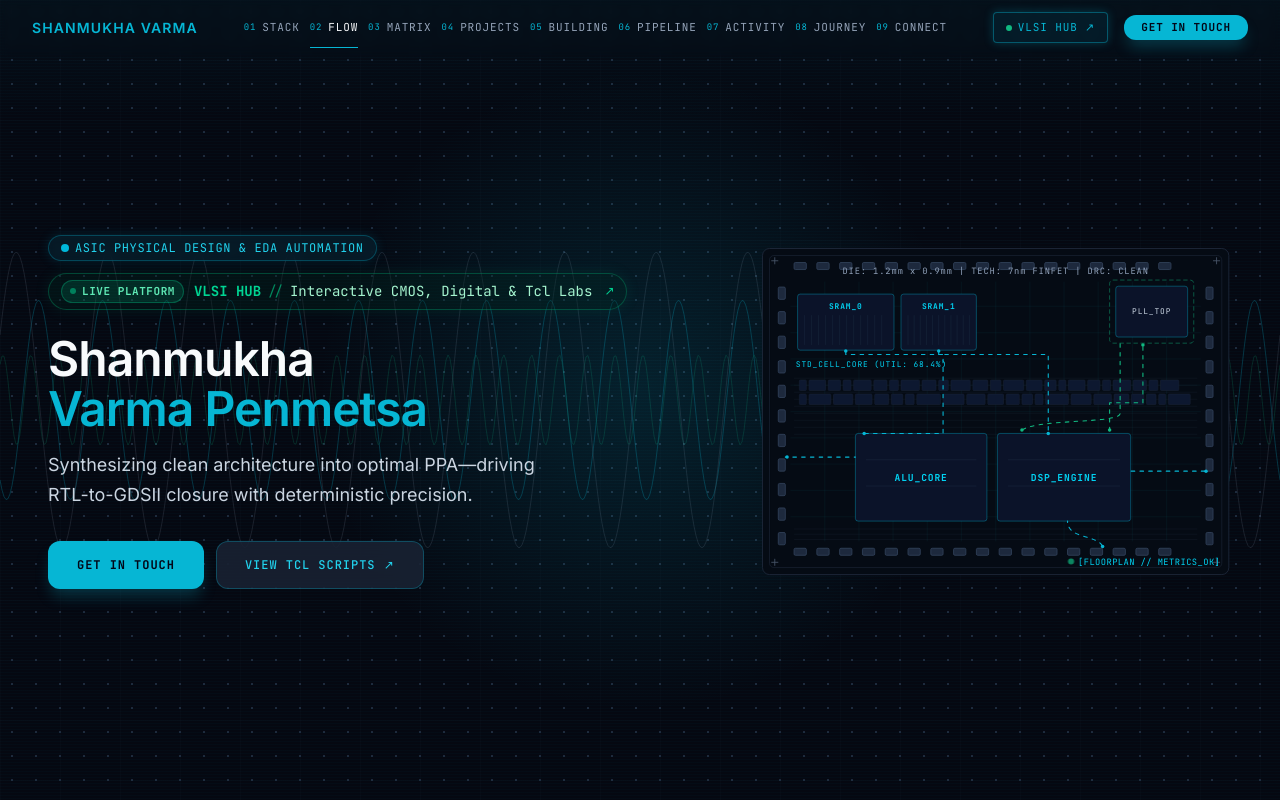
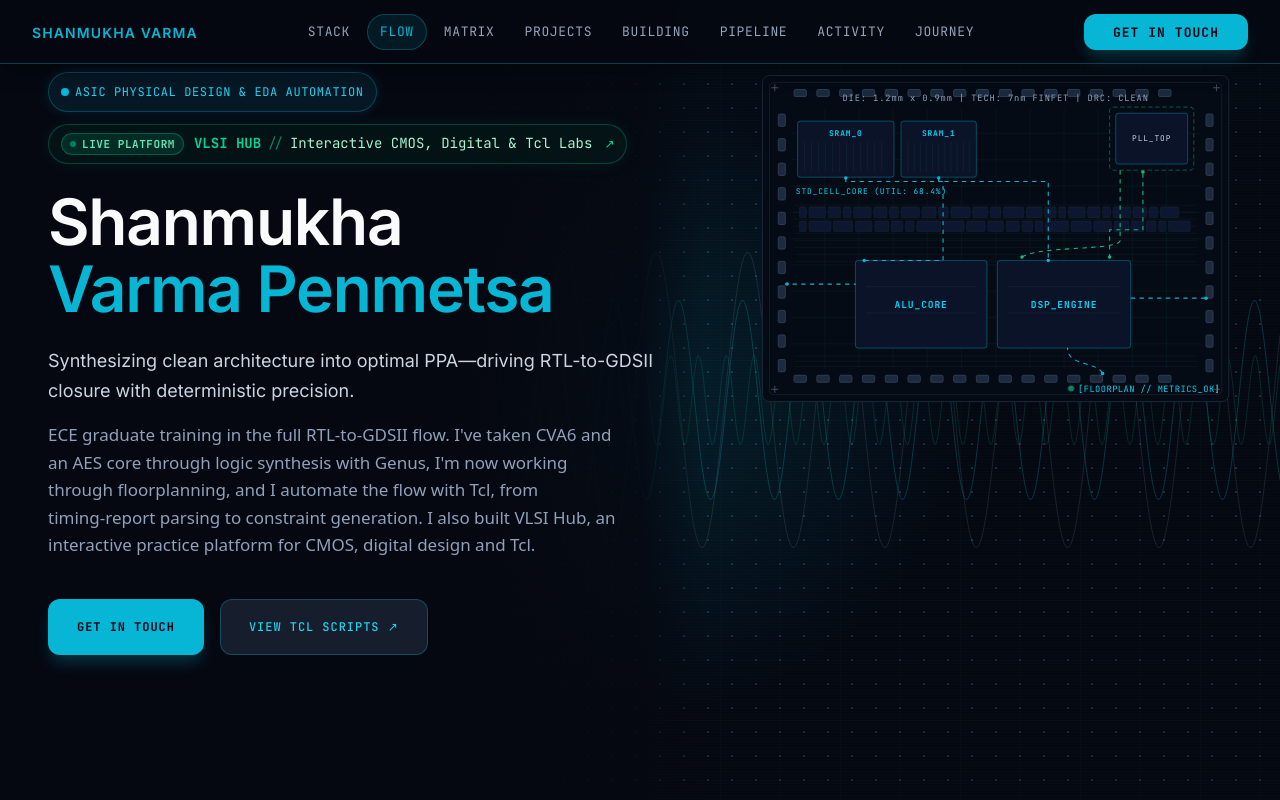
Before and after one commit to shanmukhavarma007/Portfolio-PD, a Next.js app: page / in a window 1280 px wide. Shown: the top 800 px of the page. Built offline with nearby package versions, Linux system fonts and the light colour scheme.

Commit message:
Update portfolio design and project showcase

```diff
--- a/src/app/globals.css
+++ b/src/app/globals.css
@@ -79,7 +79,7 @@
 
   /* Sticky header height — shared by scroll padding, progress bar and
      mobile-menu spacing so they can never drift apart. */
-  --header-h: calc(56px + env(safe-area-inset-top, 0px));
+  --header-h: calc(64px + env(safe-area-inset-top, 0px));
 }
 
 /* ═══════════════════════════════════════════════════════════
@@ -822,30 +822,31 @@ button:focus-visible {
   top: 0;
   left: 0;
   right: 0;
-  height: var(--header-h);
+  height: 64px; /* h-16 */
   padding-top: env(safe-area-inset-top, 0px);
   z-index: 200;
-  /* Transparent over the hero; becomes a dark translucent surface on scroll. */
-  background: transparent;
-  border-bottom: 1px solid transparent;
+  /* Dark translucent surface with hairline cyan bottom border */
+  background: color-mix(in srgb, var(--bg) 92%, transparent);
+  border-bottom: 1px solid color-mix(in srgb, var(--accent) 32%, transparent);
+  box-shadow: 0 6px 20px rgba(0, 0, 0, 0.35);
+  -webkit-backdrop-filter: blur(8px);
+  backdrop-filter: blur(8px);
   transition: background var(--dur-base) var(--ease-standard),
               border-color var(--dur-base) var(--ease-standard),
               box-shadow var(--dur-base) var(--ease-standard);
 }
 
-/* Light backdrop blur only where there is room; mobile stays blur-free to
-   avoid scroll jank on low-power devices. */
 @media (min-width: 768px) {
   .glass-nav {
-    -webkit-backdrop-filter: blur(4px);
-    backdrop-filter: blur(4px);
-  }
-}
-
+    height: 64px;
+  }
+}
+
+/* Scrolled state - slightly more opaque */
 .glass-nav.scrolled {
-  background: color-mix(in srgb, var(--bg) 92%, transparent);
-  border-bottom-color: color-mix(in srgb, var(--accent) 32%, transparent);
-  box-shadow: 0 6px 20px rgba(0, 0, 0, 0.35);
+  background: color-mix(in srgb, var(--bg) 96%, transparent);
+  border-bottom-color: color-mix(in srgb, var(--accent) 40%, transparent);
+  box-shadow: 0 8px 24px rgba(0, 0, 0, 0.4);
 }
 
 /* ─── Cursor Glow Card ─── */
@@ -1362,43 +1363,46 @@ button:focus-visible {
   animation: fadeInUp 0.25s ease-out both;
 }
 
-/* ─── Nav Link ─── */
-
-.nav-link {
+/* ─── Nav Pill (desktop) ─── */
+
+.nav-pill {
   position: relative;
   color: var(--text-muted);
+  background: transparent;
+  border: 1px solid transparent;
+  transition: color var(--dur-fast) var(--ease-out),
+              background var(--dur-fast) var(--ease-out),
+              border-color var(--dur-fast) var(--ease-out);
+}
+
+@media (hover: hover) {
+  .nav-pill:hover {
+    color: var(--text);
+    background: color-mix(in srgb, var(--accent) 8%, transparent);
+  }
+}
+
+.nav-pill:focus-visible {
+  outline: 2px solid var(--accent);
+  outline-offset: 2px;
+}
+
+.nav-pill.is-active {
+  color: var(--accent);
+  background: color-mix(in srgb, var(--accent) 10%, transparent);
+  border-color: color-mix(in srgb, var(--accent) 30%, transparent);
+}
+
+/* ─── Nav Link (mobile) ─── */
+
+.site-nav-link {
+  position: relative;
+  color: var(--text-secondary);
   transition: color var(--dur-base) var(--ease-out);
 }
 
-.nav-link::after {
-  content: '';
-  position: absolute;
-  bottom: -4px;
-  left: 0;
-  width: 100%;
-  height: 1px;
-  background: var(--accent);
-  transform: scaleX(0);
-  transform-origin: center;
-  transition: transform var(--dur-base) var(--ease-out);
-}
-
-.nav-link.is-active {
-  color: var(--text);
-}
-
-.nav-link.is-active::after {
-  transform: scaleX(1);
-}
-
-@media (hover: hover) {
-  .nav-link:hover {
-    color: var(--text);
-  }
-
-  .nav-link:hover::after {
-    transform: scaleX(1);
-  }
+.site-nav-link[aria-current="location"] {
+  color: var(--accent);
 }
 
 /* Optional scroll-progress bar — included via CSS scroll-driven animation,
--- a/src/app/layout.tsx
+++ b/src/app/layout.tsx
@@ -109,13 +109,13 @@ export default function RootLayout({
       className={`${inter.variable} ${jetbrainsMono.variable}`}
       suppressHydrationWarning
     >
-      <head>
+      <head />
+      <body>
+        {/* JSON-LD moved to body to avoid browser-extension DOM injection in <head> */}
         <script
           type="application/ld+json"
           dangerouslySetInnerHTML={{ __html: JSON.stringify(jsonLd) }}
         />
-      </head>
-      <body>
         <a href="#main" className="skip-link">
           Skip to main content
         </a>
--- a/src/components/Hero.tsx
+++ b/src/components/Hero.tsx
@@ -7,7 +7,7 @@ export function Hero() {
   return (
     <section
       id="hero"
-      className="scroll-reveal section-glow relative flex min-h-dvh flex-col justify-start overflow-hidden pt-[calc(72px+env(safe-area-inset-top,0px))] pb-8 lg:justify-center lg:pb-12"
+      className="scroll-reveal section-glow relative flex min-h-dvh flex-col overflow-hidden pt-[calc(72px+env(safe-area-inset-top,0px))] pb-8 lg:pb-12"
     >
       {/* Background grid */}
       <div
@@ -42,7 +42,19 @@ export function Hero() {
         }}
       />
 
-      <div className="section-inner flex flex-col-reverse lg:grid lg:grid-cols-[7fr_5fr] items-center gap-8 lg:gap-12 w-full relative z-10">
+      {/* Text-column waveform fade: dark gradient on the left ~55% to keep AA contrast */}
+      <div
+        aria-hidden="true"
+        style={{
+          position: "absolute",
+          inset: 0,
+          zIndex: 1,
+          pointerEvents: "none",
+          background: "linear-gradient(90deg, var(--bg) 0%, var(--bg) 35%, color-mix(in srgb, var(--bg) 85%, transparent) 50%, transparent 55%)",
+        }}
+      />
+
+      <div className="section-inner flex flex-col-reverse lg:grid lg:grid-cols-[7fr_5fr] items-start gap-8 lg:gap-12 w-full relative z-10">
         {/* ASIC floorplan visualization */}
         <div className="flex justify-center w-full lg:order-2" aria-hidden="true">
           <div
@@ -58,11 +70,13 @@ export function Hero() {
         </div>
 
         {/* Hero text content */}
-        <div className="max-w-[680px] flex flex-col justify-center w-full lg:order-1">
+        <div className="max-w-[680px] flex flex-col w-full lg:order-1">
+          {/* Text stack with explicit mt-* for precise spacing */}
+          <div className="flex flex-col max-w-[60ch]">
             {/* Top badge pills */}
-          <div className="flex flex-wrap items-center gap-3 mb-6">
+            <div className="flex flex-wrap items-center gap-3">
               {/* Role / Status Badge */}
-            <div className="glass-badge glass-badge--wrap font-mono text-xs tracking-wider shadow-[0_0_12px_rgba(6,182,212,0.15)]">
+              <div className="glass-badge glass-badge--wrap font-mono text-xs tracking-wider shadow-[0_0_12px_rgba(6,182,212,0.15)] h-10 flex items-center">
                 <span className="relative flex h-2 w-2 shrink-0">
                   <span className="animate-ping absolute inline-flex h-full w-full rounded-full bg-cyan-400 opacity-75"></span>
                   <span className="relative inline-flex rounded-full h-2 w-2 bg-cyan-500"></span>
@@ -75,7 +89,7 @@ export function Hero() {
                 href="https://vlsi-hub-iota.vercel.app/"
                 target="_blank"
                 rel="noopener noreferrer"
-              className="group relative inline-flex flex-wrap items-center gap-2.5 px-3 py-1.5 rounded-full bg-emerald-950/30 hover:bg-emerald-900/40 border border-emerald-500/30 hover:border-emerald-400/60 shadow-[0_0_15px_rgba(16,185,129,0.1)] hover:shadow-[0_0_20px_rgba(16,185,129,0.25)] transition-all duration-300 w-fit max-w-full"
+                className="group relative inline-flex flex-wrap items-center gap-2.5 px-3 py-1.5 rounded-full bg-emerald-950/30 hover:bg-emerald-900/40 border border-emerald-500/30 hover:border-emerald-400/60 shadow-[0_0_15px_rgba(16,185,129,0.1)] hover:shadow-[0_0_20px_rgba(16,185,129,0.25)] transition-all duration-300 w-fit max-w-full h-10 flex items-center"
               >
                 {/* Hardware Status Pill Tag */}
                 <span className="shrink-0 flex items-center gap-1.5 px-2 py-0.5 rounded-full bg-emerald-500/15 border border-emerald-400/30 text-[10px] sm:text-[11px] font-mono font-semibold tracking-wider text-emerald-300 uppercase">
@@ -97,13 +111,11 @@ export function Hero() {
               </a>
             </div>
 
-          {/* Name */}
-          <h1
-            className="text-2xl sm:text-4xl lg:text-5xl font-semibold leading-[1.05] tracking-tight text-balance"
+            {/* Name — 24px from badges */}
+            <h1 className="mt-6 text-[clamp(2.5rem,5vw,4.5rem)] font-semibold leading-[1.05] tracking-tight text-balance"
               style={{
                 fontFamily: "var(--font-display)",
                 color: "var(--text)",
-              margin: "0 0 16px 0",
                 letterSpacing: "-0.02em",
                 fontWeight: 600,
                 lineHeight: 1.05,
@@ -114,16 +126,22 @@ export function Hero() {
               <span style={{ color: "var(--accent)" }}>Varma Penmetsa</span>
             </h1>
 
-          {/* Bio */}
-          <p className="text-base sm:text-lg leading-relaxed max-w-[520px] text-pretty text-[var(--text-secondary)] mb-8">
-            Synthesizing clean architecture into optimal PPA—driving RTL-to-GDSII closure with deterministic precision.
+            {/* Lead sentence — 24px from headline, same measure as paragraph */}
+            <p className="mt-6 text-base sm:text-lg leading-relaxed max-w-[60ch] text-pretty text-[var(--text-secondary)]">
+              Synthesizing clean architecture into optimal PPA—driving <span className="whitespace-nowrap">RTL-to-GDSII</span> closure with deterministic precision.
             </p>
 
-          {/* CTAs */}
-          <div className="flex flex-col sm:flex-row gap-3 w-full sm:w-auto">
+            {/* Supporting paragraph — 16px from lead, visibly smaller, quieter, same measure */}
+            <p className="mt-4 text-base md:text-[17px] leading-relaxed max-w-[60ch] text-pretty text-slate-400 font-sans">
+              ECE graduate training in the full <span className="whitespace-nowrap">RTL-to-GDSII</span> flow. I&apos;ve taken CVA6 and an AES core through logic synthesis with Genus, I&apos;m now working through floorplanning, and I automate the flow with Tcl, from <span className="whitespace-nowrap">timing-report</span> parsing to constraint generation. I also built VLSI Hub, an interactive practice platform for CMOS, digital design and Tcl.
+            </p>
+          </div>
+
+          {/* CTAs — 32px mobile / 40px desktop from paragraph */}
+          <div className="mt-8 sm:mt-10 flex flex-col sm:flex-row gap-3 sm:gap-4 w-full sm:w-auto">
             <a
               href="#contact"
-              className="btn-primary btn-hover-lift min-h-[48px] w-full sm:w-auto text-center"
+              className="btn-primary btn-hover-lift h-12 sm:h-14 flex items-center justify-center w-full sm:w-auto text-center"
             >
               GET IN TOUCH
             </a>
@@ -131,7 +149,7 @@ export function Hero() {
               href="https://github.com/shanmukhavarma007/tcl-scripts"
               target="_blank"
               rel="noopener noreferrer"
-              className="btn-secondary btn-hover-lift min-h-[48px] w-full sm:w-auto text-center"
+              className="btn-secondary btn-hover-lift h-12 sm:h-14 flex items-center justify-center w-full sm:w-auto text-center"
             >
               VIEW TCL SCRIPTS ↗
             </a>
--- a/src/components/Nav.tsx
+++ b/src/components/Nav.tsx
@@ -19,6 +19,9 @@ const NAV_ITEMS = [
   { num: "08", label: "JOURNEY", href: "#journey" },
   { num: "09", label: "CONNECT", href: "#contact" },
 ];
+
+// Desktop nav items (excludes CONNECT which is handled by the GET IN TOUCH CTA)
+const DESKTOP_NAV_ITEMS = NAV_ITEMS.slice(0, 8);
 
 /** Stable identity so the section observer is built exactly once. */
 const SECTION_IDS = NAV_ITEMS.map((item) => item.href.slice(1));
@@ -154,10 +157,10 @@ export function Nav() {
   return (
     <>
       <header className={`glass-nav ${scrolled ? "scrolled" : ""}`}>
-        <div className="mx-auto flex h-full max-w-7xl items-center justify-between gap-2 px-4 sm:px-6 lg:px-8">
-          {/* Left: brand */}
+        <div className="mx-auto grid h-16 w-full max-w-[1600px] grid-cols-[auto_minmax(0,1fr)_auto] items-center gap-x-10 px-4 sm:px-6 lg:px-8">
+          {/* Column 1: logo */}
           <div
-            className="shrink-0"
+            className="shrink-0 whitespace-nowrap"
             style={{
               fontFamily: "var(--font-display)",
               fontSize: "14px",
@@ -171,117 +174,40 @@ export function Nav() {
             </span>
           </div>
 
-          {/* Center: numbered nav (desktop only) */}
+          {/* Column 2: nav links (desktop only) — centered in its column, never overlaps */}
           <nav
             aria-label="Primary"
-            className="hidden items-center gap-2.5 xl:flex 2xl:gap-5"
+            className="hidden xl:block min-w-0"
           >
-            {NAV_ITEMS.map((item) => {
+            <ul className="mx-auto flex w-max max-w-full items-center justify-center gap-x-1 2xl:gap-x-2">
+              {DESKTOP_NAV_ITEMS.map((item) => {
                 const isActive = activeId === item.href.slice(1);
                 return (
+                  <li key={item.num}>
                     <a
-                  key={item.num}
                       href={item.href}
                       onClick={() => onNavClick(item.href)}
                       aria-current={isActive ? "location" : undefined}
-                  className={`nav-link ${
-                    isActive ? "is-active" : ""
-                  } flex items-center gap-1.5 whitespace-nowrap py-2 transition-colors`}
-                  style={{
-                    fontFamily: "var(--font-mono)",
-                    fontSize: "11px",
-                    letterSpacing: "0.08em",
-                    textDecoration: "none",
-                  }}
+                      className={`nav-pill ${isActive ? "is-active" : ""} inline-flex h-9 items-center rounded-full border border-transparent px-3 font-mono text-[13px] uppercase tracking-wider whitespace-nowrap transition-all duration-200`}
                     >
-                  <span
-                    style={{ color: "var(--accent)", fontSize: "9px" }}
-                    aria-hidden="true"
-                  >
-                    {item.num}
-                  </span>
                       {item.label}
                     </a>
+                  </li>
                 );
               })}
+            </ul>
           </nav>
 
-          {/* Right: VLSI Hub + social + CTA (desktop only) */}
-          <div className="hidden shrink-0 items-center gap-4 xl:flex">
-            <a
-              href="https://vlsi-hub-iota.vercel.app/"
-              target="_blank"
-              rel="noopener noreferrer"
-              className="inline-flex items-center gap-1.5 whitespace-nowrap rounded py-1.5 px-3 transition-shadow"
-              style={{
-                fontFamily: "var(--font-mono)",
-                fontSize: "11px",
-                letterSpacing: "0.08em",
-                color: "var(--accent)",
-                textDecoration: "none",
-                border: "1px solid color-mix(in srgb, var(--accent) 40%, transparent)",
-                background: "color-mix(in srgb, var(--accent) 8%, transparent)",
-                boxShadow: "0 0 10px color-mix(in srgb, var(--accent) 25%, transparent)",
-              }}
-            >
-              <span
-                className="status-dot-pulse shrink-0 rounded-full"
-                aria-hidden="true"
-                style={{
-                  width: "6px",
-                  height: "6px",
-                  background: "var(--success)",
-                  color: "var(--success)",
-                }}
-              />
-              VLSI HUB ↗<span className="sr-only"> (opens in a new tab)</span>
-            </a>
-
-            {/* GitHub / LinkedIn shortcuts — only where there is room */}
-            <a
-              href="https://github.com/shanmukhavarma007"
-              target="_blank"
-              rel="noopener noreferrer"
-              aria-label="GitHub profile (opens in a new tab)"
-              className="hidden py-2 text-slate-500 transition-colors hover:text-slate-100 2xl:inline-flex"
-              style={{
-                fontFamily: "var(--font-mono)",
-                fontSize: "11px",
-                letterSpacing: "0.08em",
-                textDecoration: "none",
-              }}
-            >
-              GH
-            </a>
-            <a
-              href="https://www.linkedin.com/in/shanmukhavarma-penmetsa/"
-              target="_blank"
-              rel="noopener noreferrer"
-              aria-label="LinkedIn profile (opens in a new tab)"
-              className="hidden py-2 text-slate-500 transition-colors hover:text-slate-100 2xl:inline-flex"
-              style={{
-                fontFamily: "var(--font-mono)",
-                fontSize: "11px",
-                letterSpacing: "0.08em",
-                textDecoration: "none",
-              }}
-            >
-              LI
-            </a>
-            <span
-              aria-hidden="true"
-              className="hidden 2xl:block"
-              style={{ width: "1px", height: "12px", background: "var(--border-subtle)" }}
-            />
+          {/* Column 3: GET IN TOUCH (only filled button) */}
+          <div className="flex shrink-0 items-center">
             <a
               href="#contact"
               onClick={() => onNavClick("#contact")}
-              className="btn-primary whitespace-nowrap"
+              className="btn-primary whitespace-nowrap h-9 px-5"
               style={{
                 fontFamily: "var(--font-mono)",
+                fontSize: "13px",
                 letterSpacing: "0.08em",
-                padding: "6px 16px",
-                fontSize: "11px",
                 textDecoration: "none",
               }}
             >
@@ -370,38 +296,6 @@ export function Nav() {
             className="mt-6 flex flex-col gap-4 pt-6"
             style={{ borderTop: "1px solid var(--border-subtle)" }}
           >
-            <a
-              href="https://vlsi-hub-iota.vercel.app/"
-              target="_blank"
-              rel="noopener noreferrer"
-              onClick={() => setMobileOpen(false)}
-              className="site-nav-link inline-flex min-h-[48px] items-center gap-2 self-start rounded px-4 py-2.5"
-              style={
-                {
-                  "--nav-i": 6,
-                  fontFamily: "var(--font-mono)",
-                  fontSize: "13px",
-                  letterSpacing: "0.08em",
-                  color: "var(--accent)",
-                  textDecoration: "none",
-                  border: "1px solid color-mix(in srgb, var(--accent) 40%, transparent)",
-                  background: "color-mix(in srgb, var(--accent) 8%, transparent)",
-                  boxShadow: "0 0 12px color-mix(in srgb, var(--accent) 30%, transparent)",
-                } as React.CSSProperties
-              }
-            >
-              <span
-                className="status-dot-pulse shrink-0 rounded-full"
-                aria-hidden="true"
-                style={{
-                  width: "6px",
-                  height: "6px",
-                  background: "var(--success)",
-                  color: "var(--success)",
-                }}
-              />
-              VLSI HUB ↗<span className="sr-only"> (opens in a new tab)</span>
-            </a>
             <div className="flex flex-wrap gap-x-6 gap-y-2">
               <a
                 href="https://github.com/shanmukhavarma007"
@@ -411,7 +305,7 @@ export function Nav() {
                 className="site-nav-link inline-flex min-h-[44px] items-center text-slate-300"
                 style={
                   {
-                    "--nav-i": 7,
+                    "--nav-i": 6,
                     fontFamily: "var(--font-mono)",
                     fontSize: "13px",
                     letterSpacing: "0.08em",
@@ -429,7 +323,7 @@ export function Nav() {
                 className="site-nav-link inline-flex min-h-[44px] items-center text-slate-300"
                 style={
                   {
-                    "--nav-i": 8,
+                    "--nav-i": 7,
                     fontFamily: "var(--font-mono)",
                     fontSize: "13px",
                     letterSpacing: "0.08em",
@@ -446,7 +340,7 @@ export function Nav() {
               className="site-nav-link btn-primary min-h-[48px] w-full"
               style={
                 {
-                  "--nav-i": 9,
+                  "--nav-i": 8,
                   fontFamily: "var(--font-mono)",
                   letterSpacing: "0.08em",
                   textDecoration: "none",
--- a/src/components/TechnicalMatrix.tsx
+++ b/src/components/TechnicalMatrix.tsx
@@ -59,6 +59,7 @@ const STATUS_STYLES: Record<string, { color: string; badgeVariant: string }> = {
   INTERMEDIATE: { color: "var(--accent-secondary)", badgeVariant: "accent-secondary" },
   FAMILIAR: { color: "var(--warning)", badgeVariant: "warning" },
   EXPLORING: { color: "var(--text-muted)", badgeVariant: "muted" },
+  "SYN HANDOFF": { color: "var(--accent)", badgeVariant: "accent" },
 };
 
 function SkillCard({ label, status, dots, context, link }: SkillItem) {
```
Also changed, not shown: src/components/Projects.tsx (+55 -0 lines), public/projects/rtl-half-cycles/01-synthesis-qor.png (added), public/projects/rtl-half-cycles/02-netlist.jpeg (added). Lines whose indentation alone changed are shown as unchanged.
